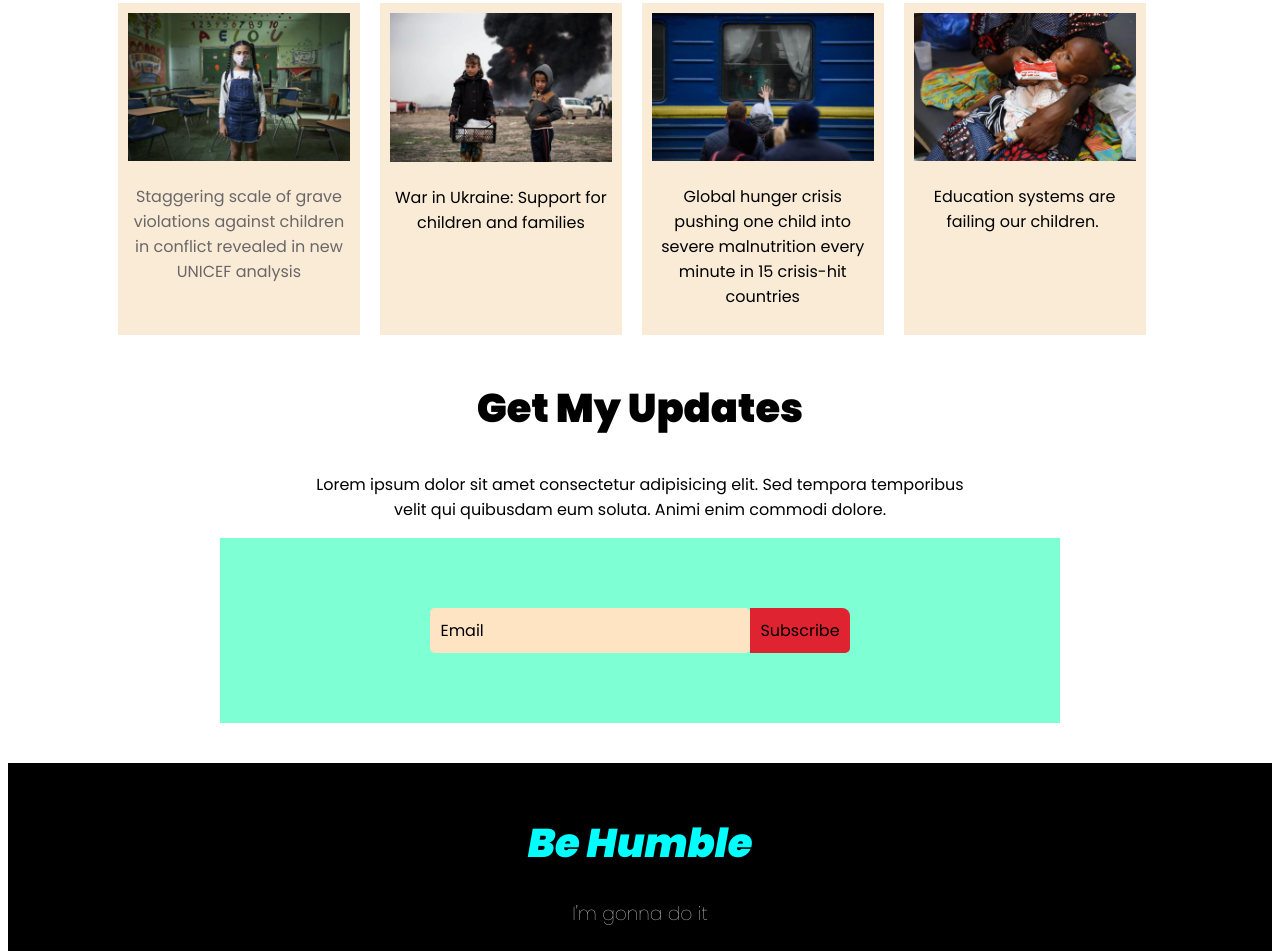
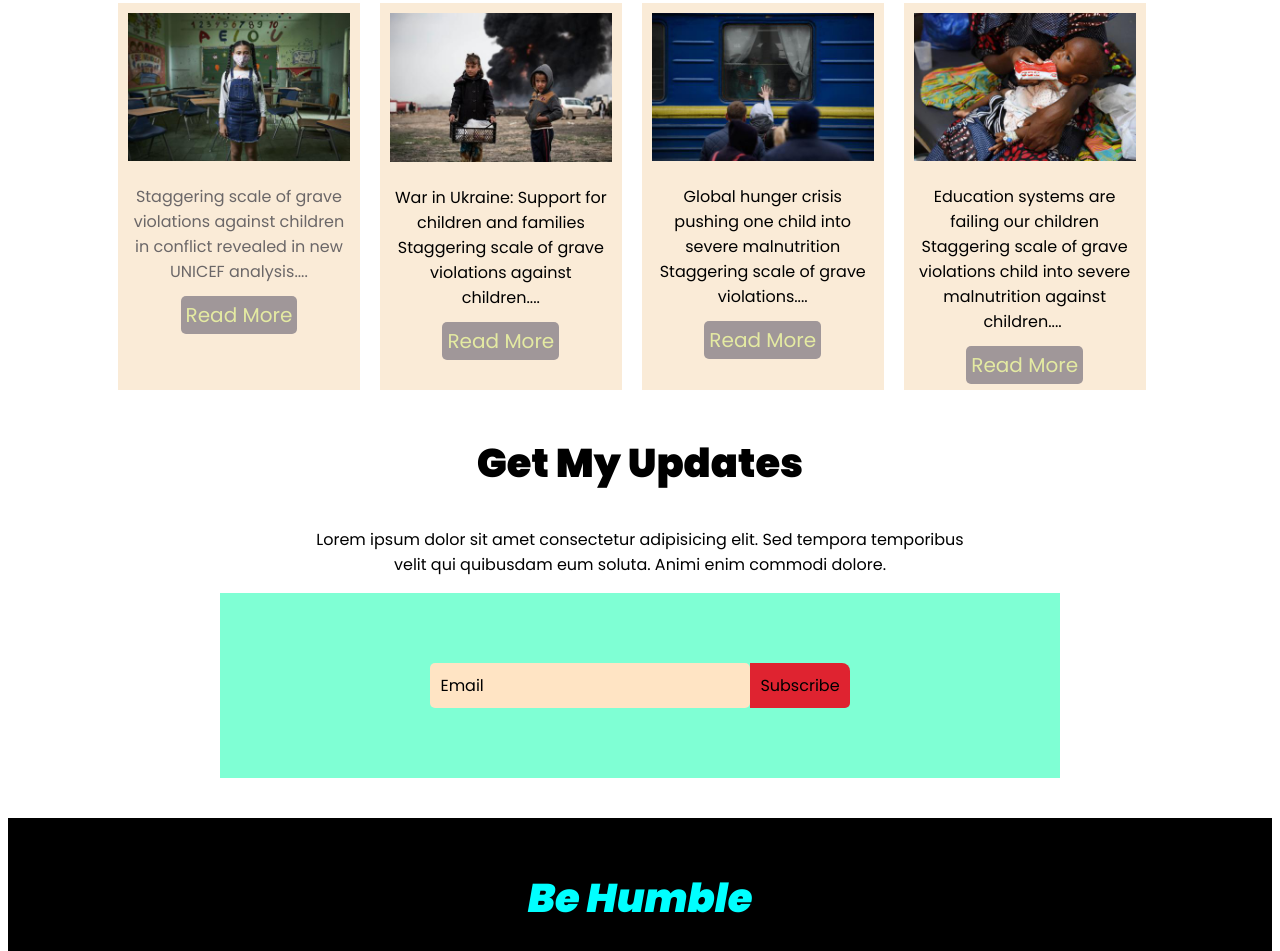
Before and after one commit to rajuproject/Assingment-1, a plain HTML site: page index.html in a window 1280 px wide. Shown: the part 3224-4175 px from the top of the page. Drawn offline with Linux system fonts and the light colour scheme.

Commit message:
button added

```diff
--- a/index.html
+++ b/index.html
@@ -129,24 +129,27 @@
 
                     <p class="color">Staggering scale of grave violations against children in conflict revealed in
                         new
-                        UNICEF analysis
+                        UNICEF analysis....
                     </p>
+                    <a class="read-me" href="">Read More</a>
                 </div>
                 <div class="news1">
                     <img src="images/UN057851_0.jpg" alt="">
 
-                    <p>War in Ukraine: Support for children and families</p>
+                    <p>War in Ukraine: Support for children and families Staggering scale of grave violations against children....</p>
+                    <a class="read-me" href="">Read More</a>
                 </div>
                 <div class="news1">
                     <img src="images/UN0627016_0.jpg" alt="">
 
-                    <p>Global hunger crisis pushing one child into severe malnutrition every minute in 15 crisis-hit
-                        countries</p>
+                    <p>Global hunger crisis pushing one child into severe malnutrition Staggering scale of grave violations....</p>
+                        <a class="read-me" href="">Read More</a>
                 </div>
                 <div class="news1">
                     <img src="images/UN0640824.jpg" alt="">
 
-                    <p>Education systems are failing our children.  </p>
+                    <p>Education systems are failing our children Staggering scale of grave violations child into severe malnutrition against children....  </p>
+                    <a class="read-me" href="">Read More</a>
                 </div>
 
             </div>
--- a/style.css
+++ b/style.css
@@ -248,3 +248,8 @@ footer h3 {
     margin-left: 50px;
     width: 700px;
 }
+.read-me{
+    padding: 5px;
+    color: #e4eaa2;
+    background-color: #a09799;
+}
```
